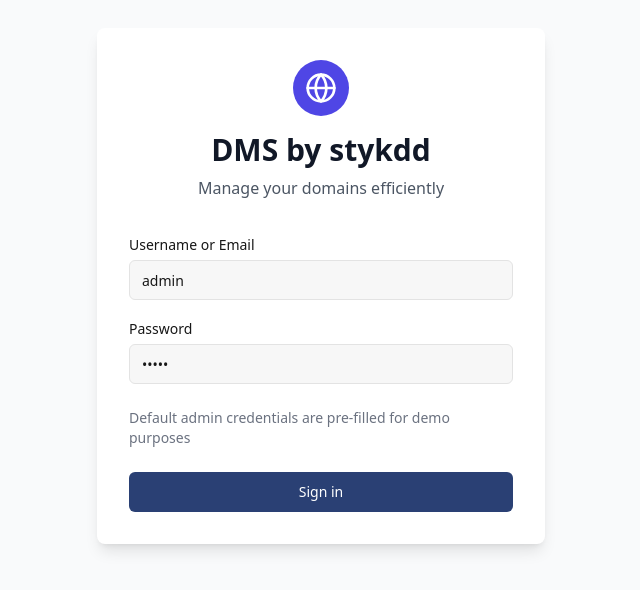
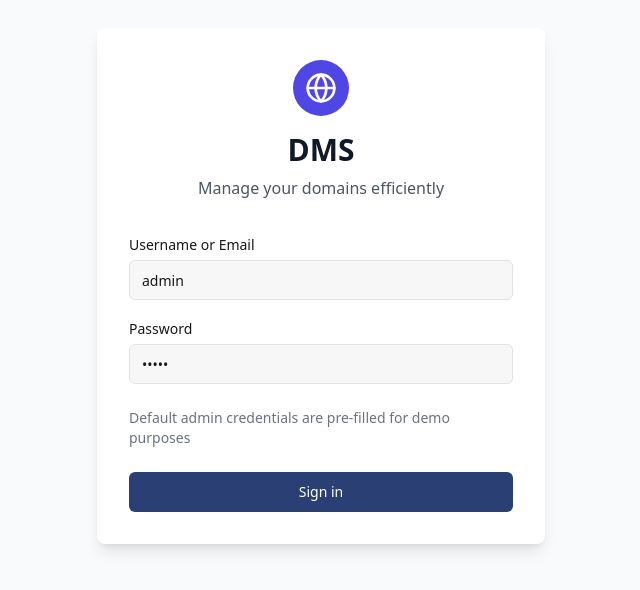
Before and after one commit to stykdd/dmsbystykdd, a React (Vite) app: page / in a window 1280 px wide. Shown: the part 114-704 px from the top of the page, without its empty margins (319-959 px from the left). Built offline with nearby package versions, Linux system fonts and the light colour scheme.

Commit message:
Rename app to DMS
Rename all instances of "DMS by stykdd" to "DMS" in the application.

```diff
--- a/index.html
+++ b/index.html
@@ -1,15 +1,14 @@
-
 <!DOCTYPE html>
 <html lang="en">
   <head>
     <meta charset="UTF-8" />
     <meta name="viewport" content="width=device-width, initial-scale=1.0" />
-    <title>DMS by stykdd - Domain Management System</title>
-    <meta name="description" content="Manage your domains efficiently with DMS by stykdd - A powerful Domain Management System." />
+    <title>DMS - Domain Management System</title>
+    <meta name="description" content="Manage your domains efficiently with DMS - A powerful Domain Management System." />
     <meta name="author" content="stykdd" />
 
-    <meta property="og:title" content="DMS by stykdd - Domain Management System" />
-    <meta property="og:description" content="Manage your domains efficiently with DMS by stykdd - A powerful Domain Management System." />
+    <meta property="og:title" content="DMS - Domain Management System" />
+    <meta property="og:description" content="Manage your domains efficiently with DMS - A powerful Domain Management System." />
     <meta property="og:type" content="website" />
     <meta property="og:image" content="https://lovable.dev/opengraph-image-p98pqg.png" />
 
--- a/src/components/Footer.tsx
+++ b/src/components/Footer.tsx
@@ -1,4 +1,3 @@
-
 import React from 'react';
 import { Link } from 'react-router-dom';
 import { Heart } from 'lucide-react';
--- a/src/components/Sidebar.tsx
+++ b/src/components/Sidebar.tsx
@@ -1,4 +1,3 @@
-
 import React from 'react';
 import { Link, useLocation } from 'react-router-dom';
 import { useAuth } from '../contexts/AuthContext';
@@ -45,10 +44,8 @@ const Sidebar: React.FC<SidebarProps> = ({ collapsed, setCollapsed }) => {
     { path: '/settings', label: 'Settings', icon: <Settings size={20} /> },
   ];
 
-  // Show admin link for admin users
   const isAdmin = user?.email === 'admin@dms.com';
 
-  // Dynamic color based on theme
   const logoColor = theme === 'dark' ? 'text-blue-300' : 'text-blue-600';
 
   return (
@@ -59,7 +56,7 @@ const Sidebar: React.FC<SidebarProps> = ({ collapsed, setCollapsed }) => {
       <div className="p-4 h-[65px] flex items-center justify-between border-b border-sidebar-border">
         {!collapsed && (
           <span className={`text-xl font-bold ${logoColor}`}>
-            DMS by stykdd
+            DMS
           </span>
         )}
         <Button
--- a/src/pages/Login.tsx
+++ b/src/pages/Login.tsx
@@ -1,4 +1,3 @@
-
 import React, { useState, useEffect } from 'react';
 import { useNavigate, Link } from 'react-router-dom';
 import { useAuth } from '../contexts/AuthContext';
@@ -48,7 +47,7 @@ const Login: React.FC = () => {
               <Globe size={32} />
             </div>
           </div>
-          <h1 className="mt-4 text-3xl font-bold text-gray-900">DMS by stykdd</h1>
+          <h1 className="mt-4 text-3xl font-bold text-gray-900">DMS</h1>
           <p className="mt-2 text-gray-600">
             Manage your domains efficiently
           </p>
--- a/src/pages/Register.tsx
+++ b/src/pages/Register.tsx
@@ -43,7 +43,7 @@ const Register: React.FC = () => {
     setPasswordError(null);
 
     if (password !== confirmPassword) {
-      setPasswordError("Passwords don't match");
+      setPasswordError("Passwords don't match');
       return;
     }
 
@@ -68,7 +68,7 @@ const Register: React.FC = () => {
               <Globe size={32} />
             </div>
           </div>
-          <h1 className="mt-4 text-3xl font-bold text-gray-900">DMS by stykdd</h1>
+          <h1 className="mt-4 text-3xl font-bold text-gray-900">DMS</h1>
           <p className="mt-2 text-gray-600">
             Create your account
           </p>
```
